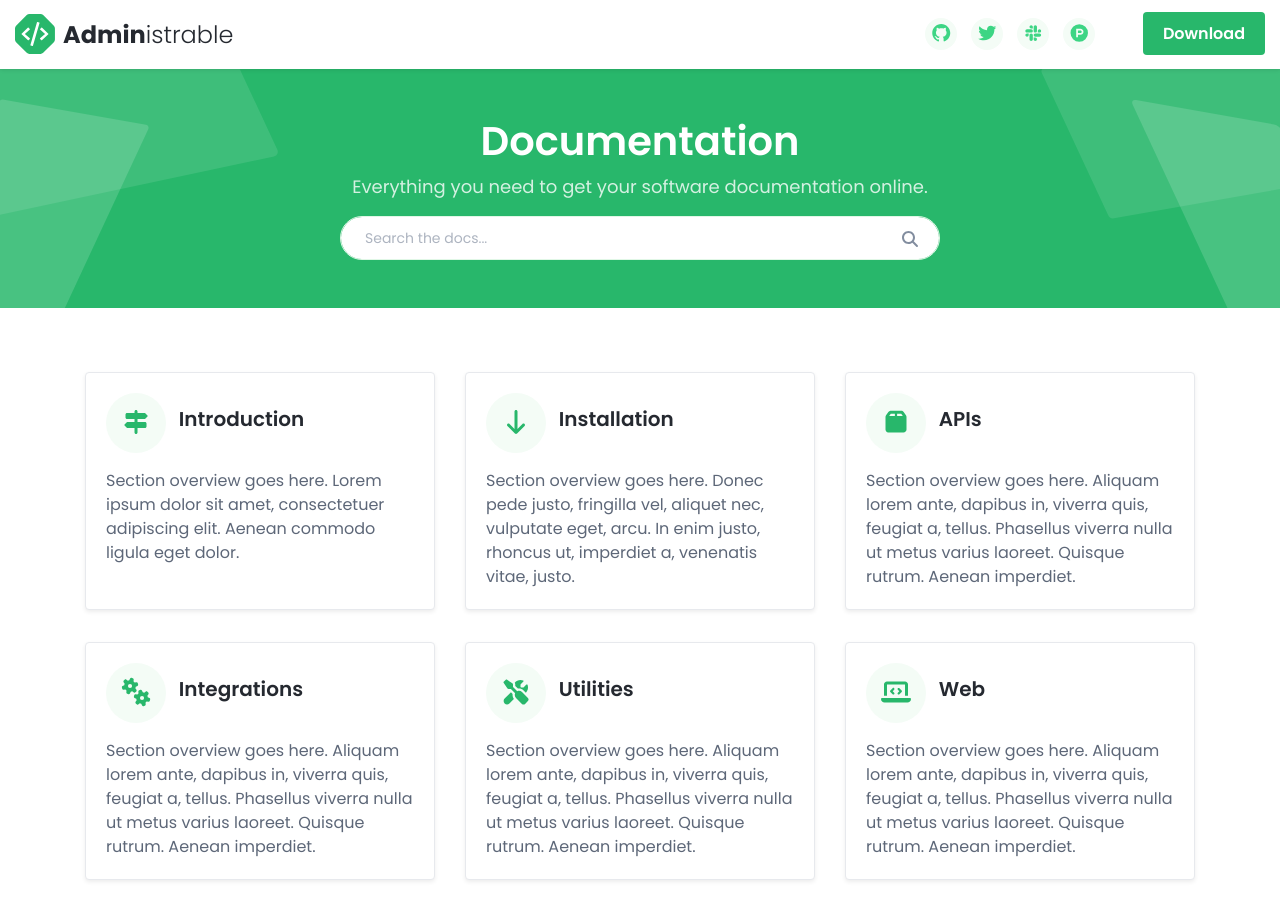
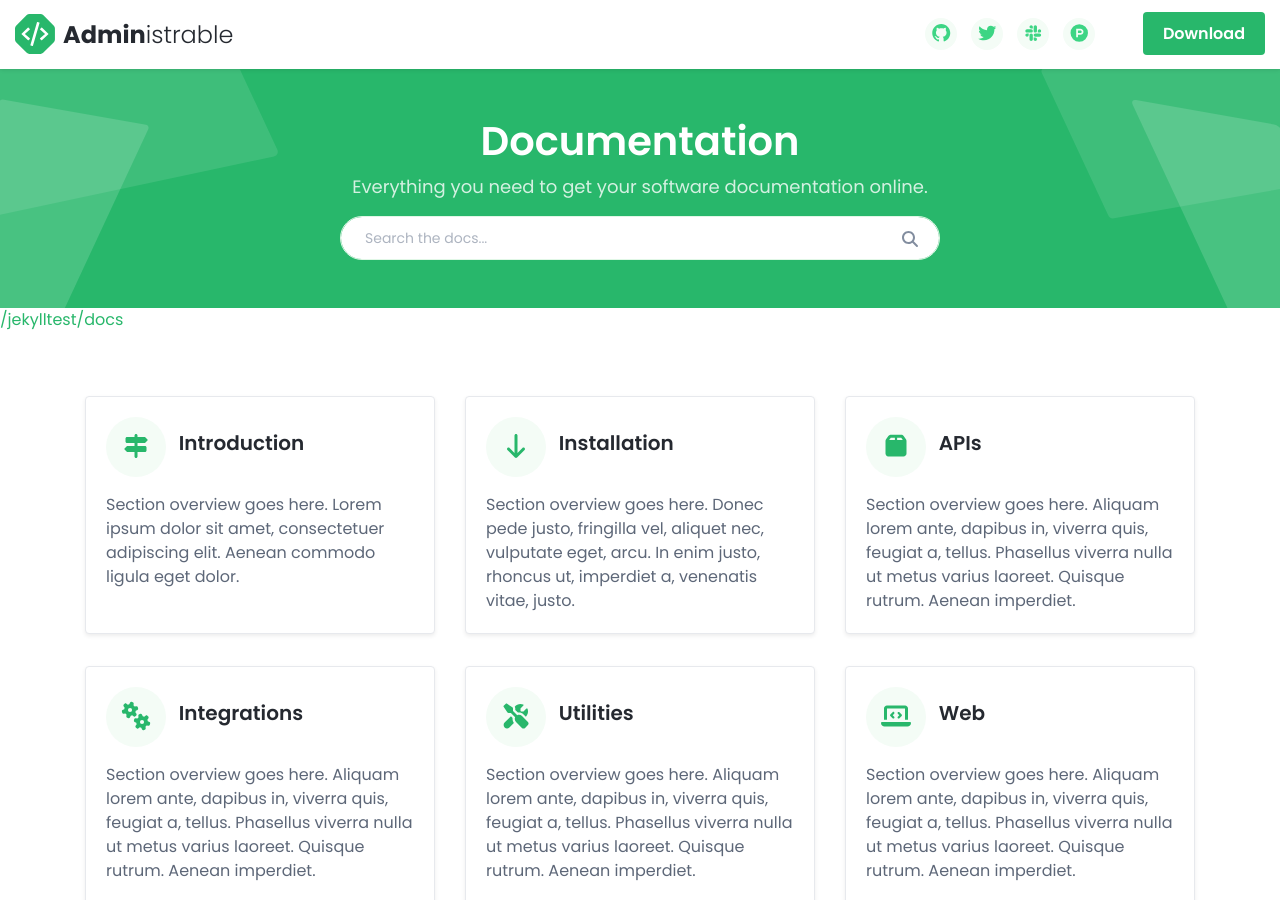
Before and after one commit to guysolamour/jekylltest, a Jekyll site: the page built from index.html, in a window 1280 px wide and 900 px high. Built offline with Jekyll 4.4.1, drawn with Linux system fonts in a browser that asks for light colours; nearby versions of some CDN libraries; library files that are not in the unit come from our copies.

Commit message:
add link on front page

```diff
--- a/index.html
+++ b/index.html
@@ -21,6 +21,7 @@ layout: default
 	</div>
 </div><!--//page-header-->
 <div class="page-content">
+	<a href="{{ 'docs' | relative_url }}">{{ 'docs' | relative_url }}</a>
 	<div class="container">
 		<div class="docs-overview py-5">
 			<div class="row justify-content-center">
```
